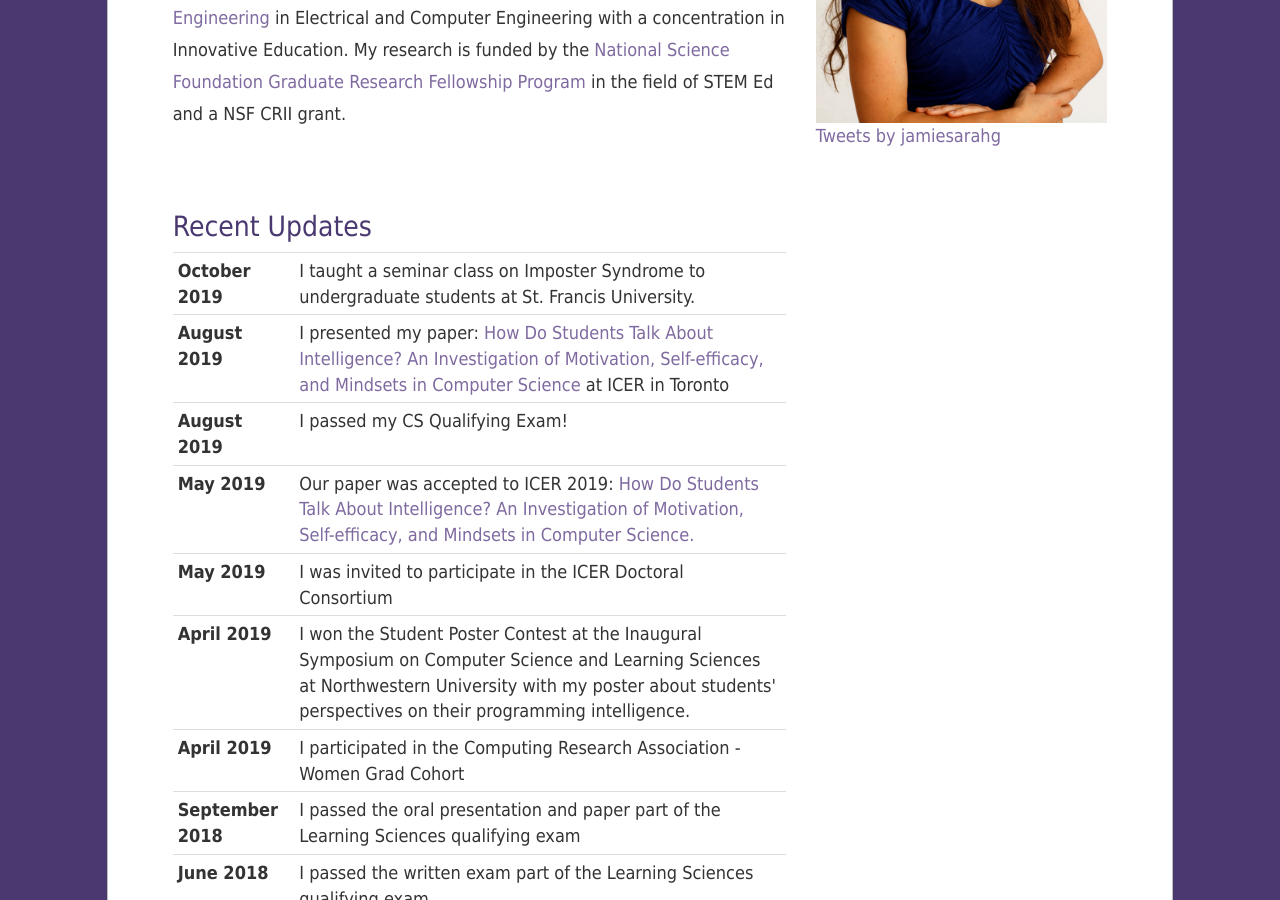
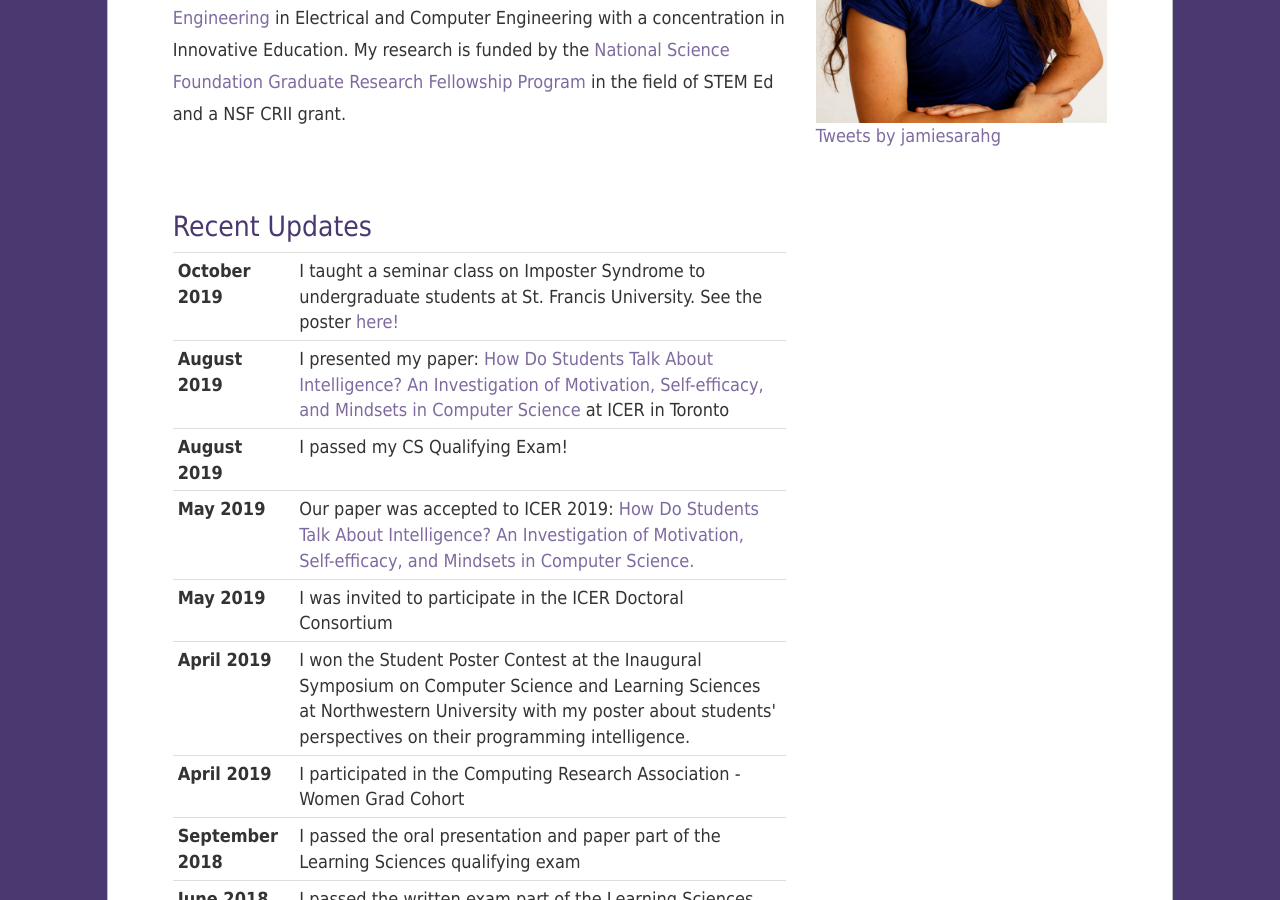
Before and after one commit to jamiesarahg/jamiesarahg.github.io, a Jekyll site: the page built from index.html, in a window 1280 px wide and 900 px high, scrolled down 532 px. Built offline with Jekyll 4.4.1, drawn with Linux system fonts in a browser that asks for light colours; nearby versions of some CDN libraries; library files that are not in the unit come from our copies; comment, search, counter and statistics services are not loaded.

Commit message:
adding poster for imposter syndrome workshop

```diff
--- a/index.html
+++ b/index.html
@@ -17,7 +17,7 @@ layout: default
 
                     <tr>
                       <th class="date">October 2019</th>
-                      <td> I taught a seminar class on Imposter Syndrome to undergraduate students at St. Francis University.</td>
+                      <td> I taught a seminar class on Imposter Syndrome to undergraduate students at St. Francis University. See the poster <a href="static/102419seminar.pdf"> here! </a></td>
                     </tr>
                     <tr>
                       <th class="date">August 2019</th>
```
Also changed, not shown: 1 other file.
